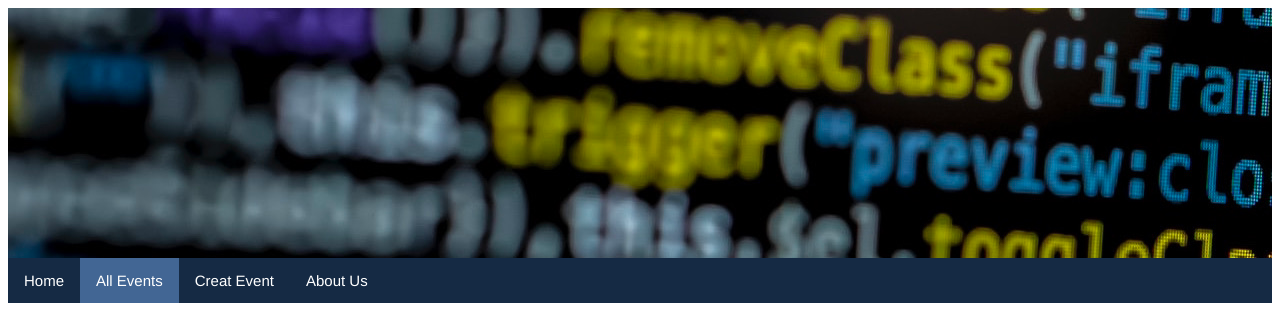
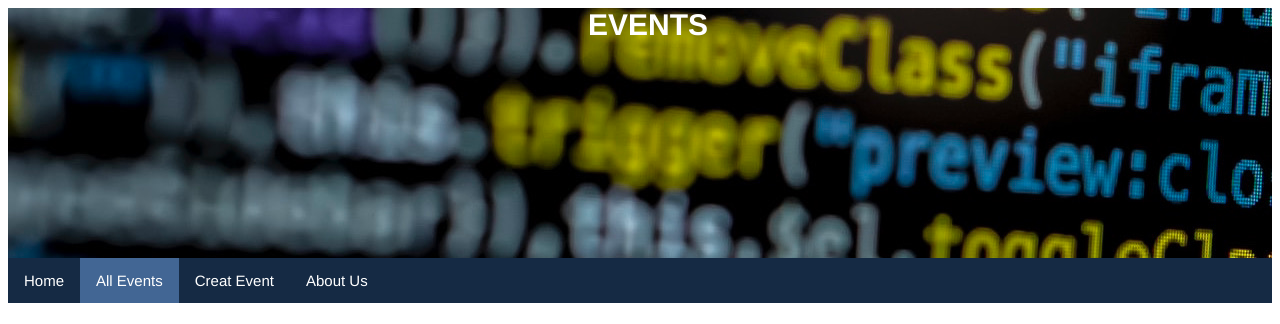
Before and after one commit to MadSamson/Events, a plain HTML site: page Events.html in a window 1280 px wide. Shown: the top 324 px of the page. Drawn offline with nearby package versions, Linux system fonts and the light colour scheme.

Commit message:
version 2

```diff
--- a/Events.html
+++ b/Events.html
@@ -12,6 +12,7 @@
 <body>
     <header>
         <div id="banner">
+            <h1>EVENTS</h1>
         </div>
         <nav>
             <ul>
@@ -19,7 +20,9 @@
                 <li><a class="activePage" href="Events.html">All Events</a></li>
                 <li><a href="CreatEvent.html">Creat Event</a></li>
                 <li><a href="AboutUs.html">About Us</a></li>
+
             </ul>
+
         </nav>
 
     </header>
```
Also changed, not shown: AboutUs.html (+2 -0 lines), CreatEvent.html (+2 -0 lines), detailsPage.html (+2 -0 lines).
